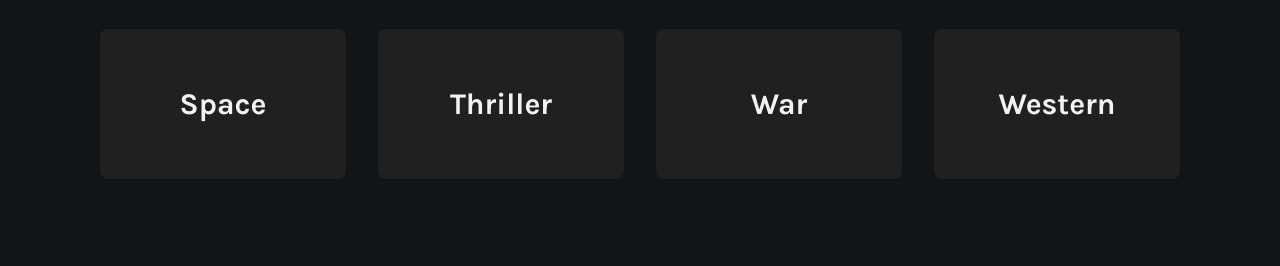
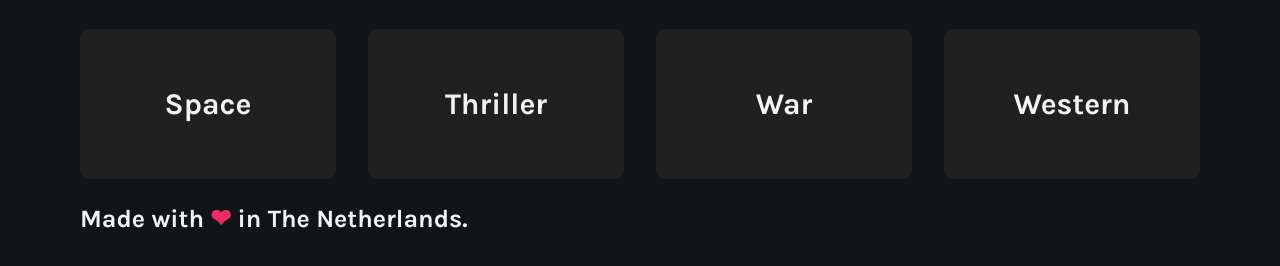
Before and after one commit to Jordakoes/flickpick, a plain HTML site: page index.html in a window 1280 px wide. Shown: the part 764-1030 px from the top of the page. Drawn offline with nearby package versions, Linux system fonts and the light colour scheme.

Commit message:
Add footer, work on margins

```diff
--- a/css/main.css
+++ b/css/main.css
@@ -1,15 +1,28 @@
+/*
+top margin is 25px
+right margin is 50px
+bottom margin is 75px
+left margin is 100px
+
+top and bottom margins are 25px
+right and left margins are 50px
+*/
+
 html {
+	/* TODO: Check if lines 13+14 can be removed */
 	/* margin: 100px; */
-	margin-top: 0px;
+	/* margin-top: 0px; */
 	font-family: 'Karla', sans-serif;
 }
 
 .content {
-	margin: 100px;
+	margin: 100px auto;
+	max-width: 70em;
 }
 
 body {
-	margin: 0 auto;
+	/* FIXME: setting margin 0 gets 3 columns on ipad.. */
+	margin: 0;
 	/* max-width: 56em; */
 	display: grid;
 	background-color: #111517;
@@ -56,7 +69,7 @@ a.vibe-box {
 	border-radius: 8px;
 	font-weight: bold;
 	font-size: 30px;
-
+	/* TODO: Check if this webkit can be removed */
 	-webkit-transition: .2s ease-in-out; /* Safari */
 	transition: .2s ease-in-out;
 }
@@ -72,11 +85,35 @@ a.vibe-box {
 	animation-delay: 2.5s;
 }
 
+/* Footer */
+footer {
+	font-weight: bold;
+	font-size: 25px;
+	color: #f2f2f2;
+	/* TODO: Needs to be more specific */
+	margin-top: 25px;
+}
+
+footer .heart {
+	/* TODO: Check if heart color is working */
+    color: #f02b67;
+}
+
+/* Smaller screens */
+@media screen and (max-width: 1200px) {
+
+	.content {
+		margin: 0 50px 50px 50px;
+	}
+
+}
+
 @media screen and (max-width: 900px) {
 
 	body h1 {
 		font-size: 4em;
 	}
+
 }
 
 @media screen and (max-width: 600px) {
--- a/index.html
+++ b/index.html
@@ -68,6 +68,11 @@
                 <div class="vibe-box">Western</div>
 
             </div>
+
+            <footer>
+                <p>Made with <span class="heart">❤</span> in The Netherlands.</p>
+            </footer>
+
         </main>
 
     </div>
```
